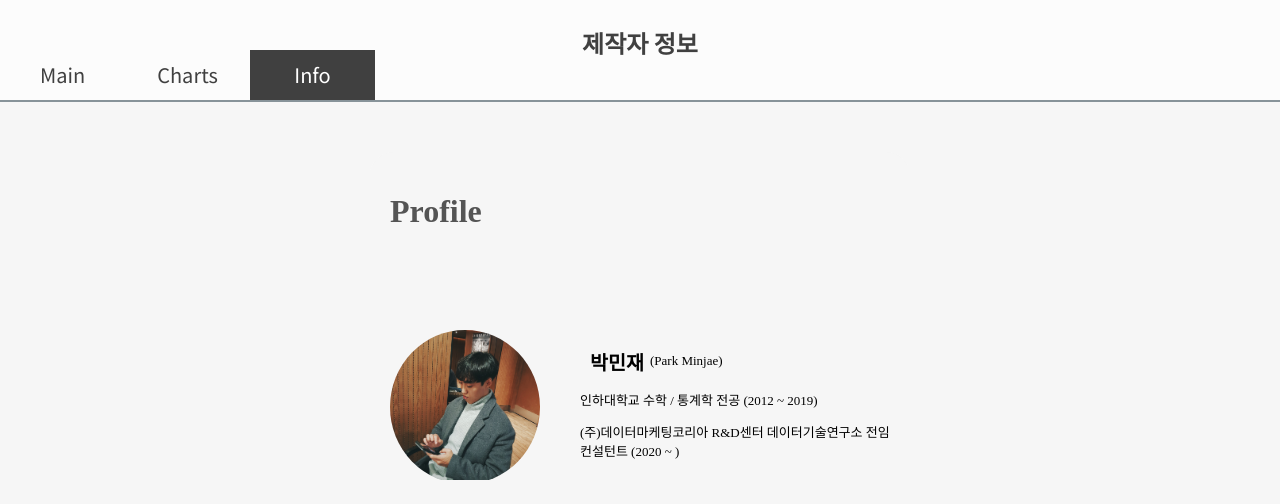
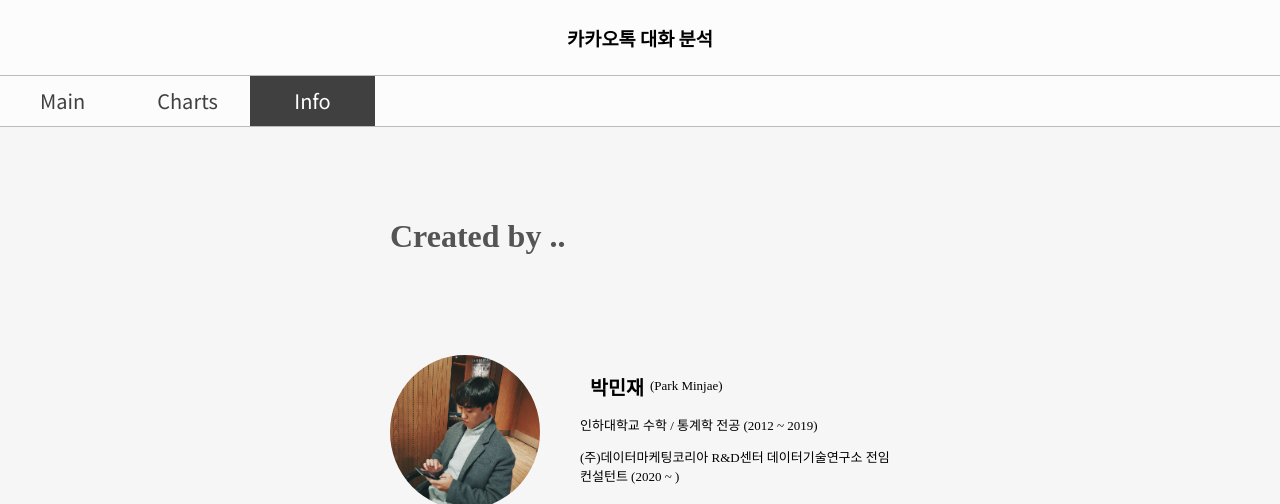
Before and after one commit to miintto/KAKAO_TEXT_ANALYSIS_PAGE, a Django app: template analysis/templates/analysis/inquiry.html in a window 1280 px wide. Shown: the top 504 px of the page. Run offline with Django 3.2, Linux system fonts and the light colour scheme; the template is opened without the code that fills it, so the values that code supplies are empty.

Commit message:
20200401 [CSS] 상단바 디자인 변경

```diff
--- a/analysis/templates/analysis/inquiry.html
+++ b/analysis/templates/analysis/inquiry.html
@@ -9,11 +9,13 @@
 	<link href="https://fonts.googleapis.com/css?family=Noto+Serif+KR&display=swap" rel="stylesheet">
 </head>
 <body>
-	<div id="title">
-		<h2>제작자 정보</h2>
-	</div>
 	<div class="menu-bar">
-		<div>
+		<div class="menu-title-bar">
+			<center>
+				<h3>카카오톡 대화 분석</h3>
+			</center>
+		</div>
+		<div class="menu-button-bar">
 			<div class="menu-button">
 				<div class="menu-button-text"><a class="sidemenu" href="{% url 'main' %}">Main</a></div>
 			</div>
@@ -29,7 +31,7 @@
 		<div class="inquiry-contents-box">
 			<div class="my-info">
 				<div class="title">
-					<h1>Profile</h1>
+					<h1>Created by ..</h1>
 				</div>
 				<div class="my-info-img">
 					<img src="{% static 'img/profile.jpg' %}" width="150" height="150">
--- a/static/css/menubar.css
+++ b/static/css/menubar.css
@@ -3,22 +3,28 @@ body{
 	background-color: #F6F6F6;
 	font-family: 'Noto Sans KR', sans-serif;
 }
-#title {
-	height: 40px;
-	text-align: center;
+.menu-bar {
+	width: 100%;
 	background-color: #FCFCFC;
-	color: #404040;
-	padding: 5px 0px
-	/*position: fixed;*/
 }
 
-.menu-bar {
-	width: 100%;
+.menu-title-bar {
+	height: 75px;
+}
+
+.menu-button-bar {
 	height: 50px;
-	background-color: #FCFCFC;
-    border-bottom: 0.15em #879399;
-    border-style: hidden hidden solid;
-	padding: 0px 0px
+    /*border: 0.1em #879399;*/
+    border: 0.05em #BBBBBB;
+    border-style: solid hidden;
+}
+
+.menu-title-bar h3 {
+    margin: 0px;
+    display: block;
+    vertical-align: middle;
+    line-height: 75px;
+    text-align: center;
 }
 
 .menu-button {
@@ -66,8 +72,8 @@ body{
 }
 
 .menu-button a:hover{
-	background-color: #879399;
-	color: #FFFFFF;
+	background-color: #E6E6E6
+;
 }
 
 .range-date {
--- a/static/script/charts/charts_main.js
+++ b/static/script/charts/charts_main.js
@@ -20,7 +20,7 @@ $.ajax({
     success: function (data) {
         console.log(data)
         title = data['title']
-        $('div#title').html("<h2>"+title+"</h2>")
+        $('div#title').html("<center><h2>"+title+"</h2></center>")
     },
     fail: function (err) {
         console.log(err);
--- a/static/script/charts/charts_sample.js
+++ b/static/script/charts/charts_sample.js
@@ -4,7 +4,7 @@
 //
 //////////////////////////////////////////////////
 
-$('div#title').html("<h2>SAMPLE</h2>")
+$('div#title').html("<h2><center>SAMPLE</center></h2>")
 $('p#startdate').text("2019-01-01")
 $('p#enddate').text("2019-12-31")
 
```
Also changed, not shown: analysis/templates/analysis/charts.html (+9 -4 lines), analysis/templates/analysis/charts_sample.html (+10 -5 lines), static/css/chartbox.css (+26 -7 lines).
